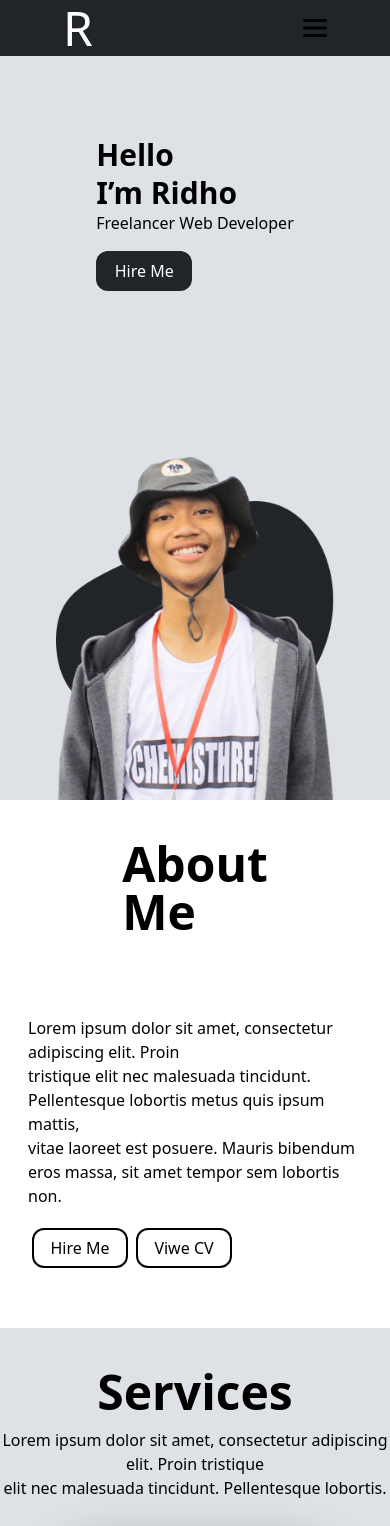
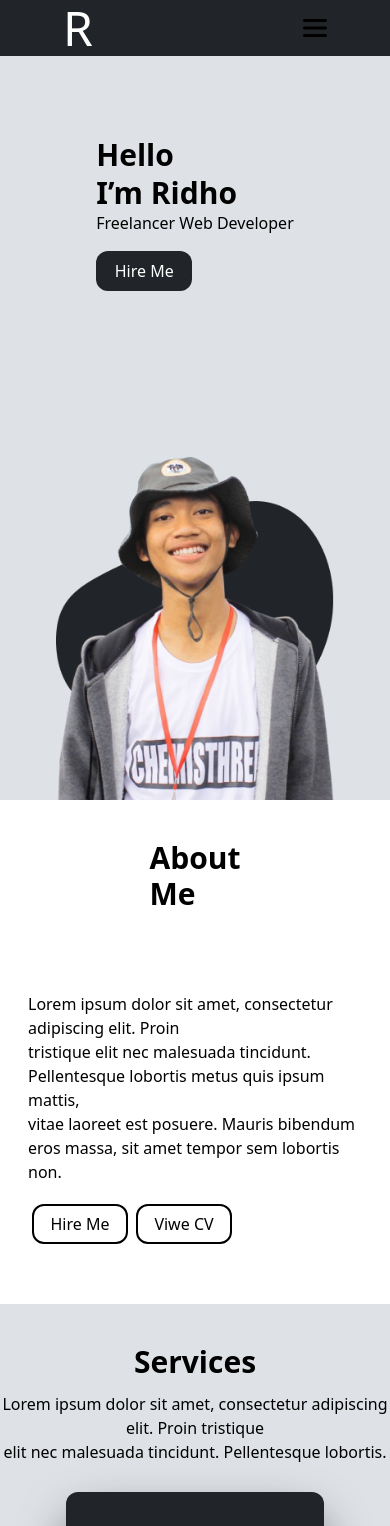
Before and after one commit to AbdelrahmanELsokary/R_By_React, a React (Create React App) app in the folder r/: page / in a window 390 px wide. Shown: the top 1526 px of the page. Built offline with nearby package versions, Linux system fonts and the light colour scheme.

Commit message:
Edit: Font Size All H2 In Small Media

```diff
--- a/r/src/components/About.jsx
+++ b/r/src/components/About.jsx
@@ -5,7 +5,7 @@ function About() {
       <section id="about">
         <div class="container flex flex-wrap justify-center gap-20 items-center px-7 py-10">
           <div class="titel">
-            <h2 className=" text-5xl font-bold font-sans">
+            <h2 className=" text-3xl md:text-4xl lg:text-5xl font-bold font-sans ">
               About <br /> Me
             </h2>
           </div>
--- a/r/src/components/Blog.jsx
+++ b/r/src/components/Blog.jsx
@@ -3,7 +3,7 @@ function Blog() {
     <>
       <section className="blog" id="blog">
         <div className="container ">
-          <h2 className=" text-center text-5xl font-bold my-7">Blog</h2>
+          <h2 className=" text-center text-3xl md:text-4xl lg:text-5xl font-bold my-7">Blog</h2>
           <div className="blog1 flex justify-center flex-wrap ">
             <div className="learning flex items-center rounded-xl bg-[#dee2e6] p-9 m-5">
               <div className="image">
--- a/r/src/components/Footer.jsx
+++ b/r/src/components/Footer.jsx
@@ -2,7 +2,7 @@ export default function Footer() {
   return (
     <>
       <footer className=" bg-[#dee2e6] py-5 ">
-        <h2 className=" text-center font-bold text-4xl">Contact</h2>
+        <h2 className=" text-center font-bold text-3xl md:text-4xl lg:text-5xl">Contact</h2>
         <div className="container flex flex-wrap items-center justify-center gap-20">
           <div className="contact w-3/4">
             <div className="message ">
--- a/r/src/components/Services.jsx
+++ b/r/src/components/Services.jsx
@@ -3,7 +3,7 @@ function Services() {
     <>
       <section className="services bg-[#dee2e6]" id="services">
         <div className="container py-7">
-          <h2 className=" text-center font-bold text-5xl py-3">Services</h2>
+          <h2 className=" text-center font-bold text-3xl md:text-4xl lg:text-5xl py-3">Services</h2>
           <p className=" text-center font-medium font-sans">
             Lorem ipsum dolor sit amet, consectetur adipiscing elit. Proin tristique <br /> elit nec malesuada tincidunt. Pellentesque lobortis.
           </p>
```
